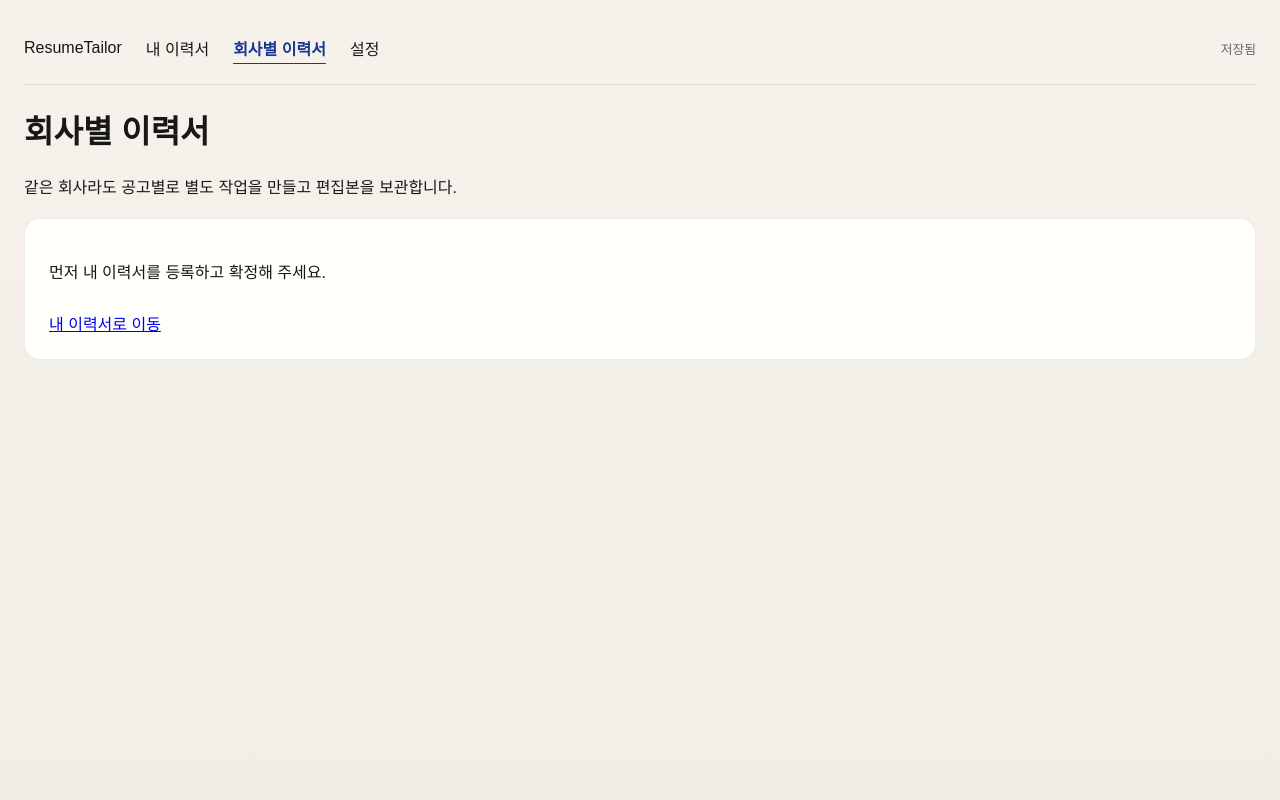
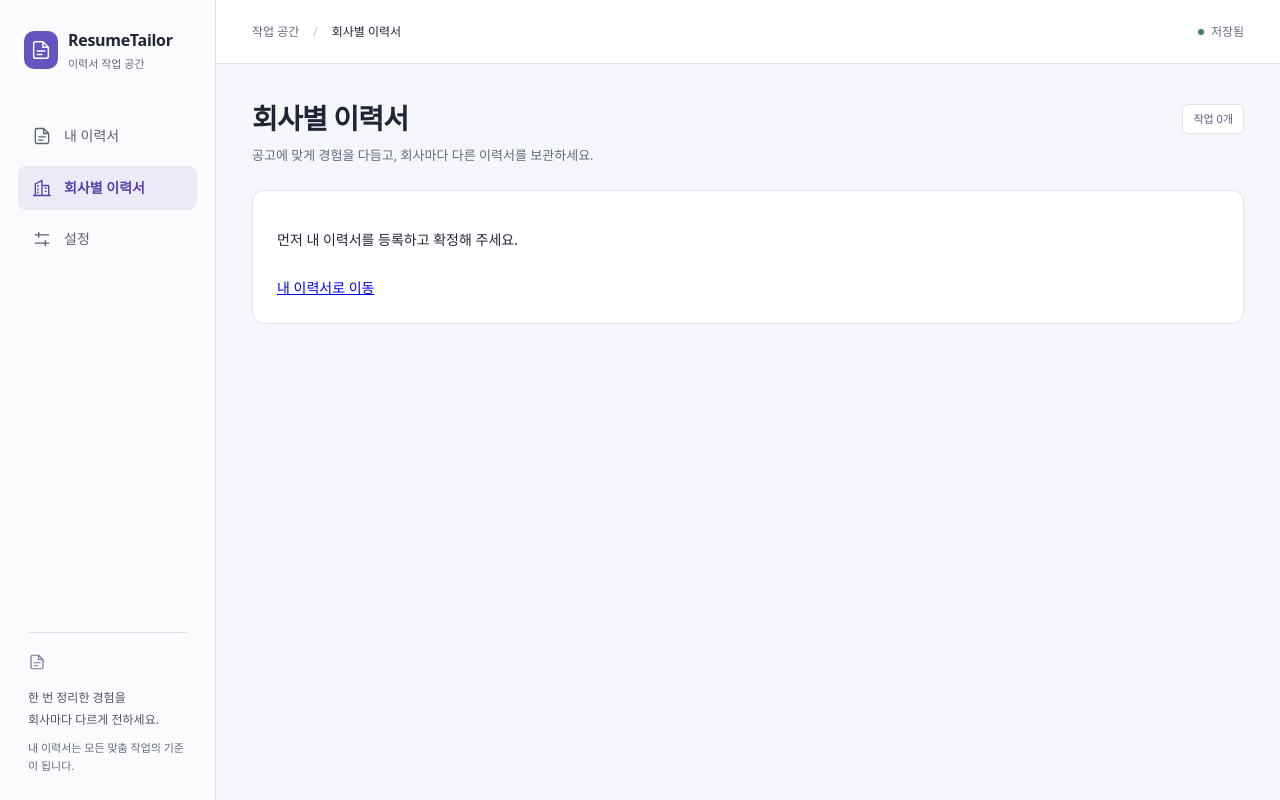
Before and after one commit to aqwsde321/resume-tailor, a Next.js app: page /workspace/companies in a window 1280 px wide. Built offline with nearby package versions, Linux system fonts and the light colour scheme.

Commit message:
feat: 회사별 이력서에 문서 작업 공간 디자인 적용

```diff
--- a/src/app/workspace/companies/[id]/page.tsx
+++ b/src/app/workspace/companies/[id]/page.tsx
@@ -36,7 +36,7 @@ export default function CompanyWorkPage() {
   const companyCurrent = work.company && work.companySourceText === work.document.text;
   return <><Link href="/workspace/companies">← 회사별 이력서 목록</Link><h1>{work.title}</h1>
     {error && <p role="alert">{error}</p>}
-    <details open={!work.company}><summary>공고 원문 검토·수정</summary><DocumentEditor document={work.document} settings={workspace.settings} onChange={(document) => { change((current) => ({ ...current, document })); setCandidate(null); }} />
+    <details open={!work.company}><summary>공고 원문 검토·수정</summary><DocumentEditor variant="studio" document={work.document} settings={workspace.settings} onChange={(document) => { change((current) => ({ ...current, document })); setCandidate(null); }} />
       <button className="primary" disabled={busy || !work.document.text.trim() || Boolean(work.document.proposal) || work.document.annotations.some((item) => item.status === "pending")} onClick={() => void task(async () => {
         const company = await workspaceRequest<Company>("/api/company", jsonRequest({ text: work.document.text, agent })); setCandidate({ company, sourceText: work.document.text });
       })}>검토한 공고 정리</button>
@@ -63,7 +63,7 @@ export default function CompanyWorkPage() {
         <section className="card"><h2>회사별 편집본</h2><pre>{resumeToMarkdown(work.resume)}</pre>
           <button disabled={busy} onClick={() => change((current) => ({ ...current, versions: [...current.versions, { id: crypto.randomUUID(), resume: current.resume!, intro: current.intro, createdAt: new Date().toISOString() }] }))}>현재 버전 보관</button>
         </section>
-        <details><summary>이력서 직접 수정·추가 댓글</summary><DocumentEditor document={work.resumeDocument ?? newTextDocument("resume", work.title, resumeToMarkdown(work.resume))} settings={workspace.settings} onChange={(resumeDocument) => { change((current) => ({ ...current, resumeDocument })); setEditedCandidate(null); }} />
+        <details><summary>이력서 직접 수정·추가 댓글</summary><DocumentEditor variant="studio" document={work.resumeDocument ?? newTextDocument("resume", work.title, resumeToMarkdown(work.resume))} settings={workspace.settings} onChange={(resumeDocument) => { change((current) => ({ ...current, resumeDocument })); setEditedCandidate(null); }} />
           <button disabled={busy || !work.resumeDocument || Boolean(work.resumeDocument.proposal) || work.resumeDocument.annotations.some((item) => item.status === "pending")} onClick={() => void task(async () => {
             const resume = await workspaceRequest<Resume>("/api/resume", jsonRequest({ text: work.resumeDocument!.text, agent }));
             setEditedCandidate({ resume, sourceText: work.resumeDocument!.text });
--- a/src/app/workspace/companies/page.tsx
+++ b/src/app/workspace/companies/page.tsx
@@ -7,10 +7,10 @@ import { createCompanyWork } from "@/entities/workspace/model/operations";
 export default function CompaniesPage() {
   const { workspace, update } = useWorkspace(); const router = useRouter();
   if (!workspace) return null;
-  return <><h1>회사별 이력서</h1><p>같은 회사라도 공고별로 별도 작업을 만들고 편집본을 보관합니다.</p>
-    {!workspace.master?.resume ? <section className="card"><p>먼저 내 이력서를 등록하고 확정해 주세요.</p><Link href="/workspace/resume">내 이력서로 이동</Link></section> : <details open={workspace.works.length === 0}><summary>새 공고로 이력서 만들기</summary><SourceInput kind="job" onImport={(document) => {
+  return <div className="studio-companies"><header className="studio-page-heading"><div><h1>회사별 이력서</h1><p>공고에 맞게 경험을 다듬고, 회사마다 다른 이력서를 보관하세요.</p></div><span className="studio-state-badge">작업 {workspace.works.length}개</span></header>
+    {!workspace.master?.resume ? <section className="card"><p>먼저 내 이력서를 등록하고 확정해 주세요.</p><Link href="/workspace/resume">내 이력서로 이동</Link></section> : <details className="studio-new-work" open={workspace.works.length === 0}><summary>새 공고로 이력서 만들기</summary><SourceInput kind="job" onImport={(document) => {
       const work = createCompanyWork(workspace.master!, document); update((previous) => ({ ...previous, works: [work, ...previous.works] })); router.push(`/workspace/companies/${work.id}`);
     }} /></details>}
     <div className="work-list">{[...workspace.works].sort((a, b) => b.updatedAt.localeCompare(a.updatedAt)).map((work) => <Link key={work.id} href={`/workspace/companies/${work.id}`}><strong>{work.title}</strong><span>{work.company ? `${work.company.companyName} · ${work.company.jobTitle}` : "공고 검토 중"}</span><small>최근 수정 {new Date(work.updatedAt).toLocaleString("ko-KR")} · 보관 버전 {work.versions.length}개</small></Link>)}</div>
-  </>;
+  </div>;
 }
--- a/src/features/workspace/ui/workspace-shell.tsx
+++ b/src/features/workspace/ui/workspace-shell.tsx
@@ -7,20 +7,21 @@ import { StudioIcon } from "./studio-icon";
 export function WorkspaceShell({ children }: { children: ReactNode }) {
   const pathname = usePathname();
   const { workspace, error, status, reload } = useWorkspace();
-  const studio = pathname === "/workspace/resume";
+  const studio = pathname.startsWith("/workspace/");
+  const section = pathname.startsWith("/workspace/companies") ? "회사별 이력서" : pathname === "/workspace/settings" ? "설정" : "내 이력서";
   return <div className={`workspace-app${studio ? " resume-studio" : ""}`}>
     {studio ? <>
       <a className="studio-skip" href="#workspace-main">본문으로 건너뛰기</a>
       <aside className="studio-sidebar" aria-label="작업 공간 탐색">
         <Link className="studio-brand" href="/workspace/resume"><span className="studio-brand-mark"><StudioIcon name="document" size={22} /></span><span>ResumeTailor<small>이력서 작업 공간</small></span></Link>
         <nav aria-label="주 메뉴">
-          <Link href="/workspace/resume" aria-current="page"><StudioIcon name="document" />내 이력서</Link>
-          <Link href="/workspace/companies"><StudioIcon name="company" />회사별 이력서</Link>
-          <Link href="/workspace/settings"><StudioIcon name="settings" />설정</Link>
+          <Link href="/workspace/resume" aria-current={section === "내 이력서" ? "page" : undefined}><StudioIcon name="document" />내 이력서</Link>
+          <Link href="/workspace/companies" aria-current={section === "회사별 이력서" ? "page" : undefined}><StudioIcon name="company" />회사별 이력서</Link>
+          <Link href="/workspace/settings" aria-current={section === "설정" ? "page" : undefined}><StudioIcon name="settings" />설정</Link>
         </nav>
         <div className="studio-sidebar-note"><StudioIcon name="document" size={18} /><p>한 번 정리한 경험을<br />회사마다 다르게 전하세요.</p><small>내 이력서는 모든 맞춤 작업의 기준이 됩니다.</small></div>
       </aside>
-      <header className="studio-topbar"><span>작업 공간<span className="studio-crumb-divider">/</span><strong>내 이력서</strong></span><span className="studio-save" role="status"><i data-error={Boolean(error)} />{status}</span></header>
+      <header className="studio-topbar"><span>작업 공간<span className="studio-crumb-divider">/</span><strong>{section}</strong></span><span className="studio-save" role="status"><i data-error={Boolean(error)} />{status}</span></header>
     </> : <header className="workspace-header"><Link href="/workspace/resume">ResumeTailor</Link><nav aria-label="주 메뉴">
       <Link href="/workspace/resume" aria-current={pathname === "/workspace/resume" ? "page" : undefined}>내 이력서</Link>
       <Link href="/workspace/companies" aria-current={pathname.startsWith("/workspace/companies") ? "page" : undefined}>회사별 이력서</Link>
--- a/src/features/workspace/workspace.css
+++ b/src/features/workspace/workspace.css
@@ -198,6 +198,33 @@
 .studio-enrichment .card > p { color: var(--muted); font-size: 12px; }
 .studio-enrichment label { font-size: 12px; }
 .studio-main [role=alert] { scroll-margin-top: 24px; }
+.studio-companies, .studio-settings { max-width: 1100px; margin-inline: auto; }
+.studio-new-work { margin: 24px 0 28px; padding: 0 24px; border: 1px solid var(--line); border-radius: 10px; background: white; }
+.studio-new-work > summary { padding-block: 18px; color: var(--primary-strong); font-weight: 600; }
+.resume-studio .studio-new-work .card { margin-top: 0; padding: 20px 0; border: 0; }
+.resume-studio .work-list { gap: 12px; }
+.resume-studio .work-list a { position: relative; padding: 22px 24px; border-radius: 10px; background: #fff; border-color: var(--line); }
+.resume-studio .work-list a::after { position: absolute; top: 22px; right: 24px; content: "›"; font-size: 24px; color: var(--primary); }
+.resume-studio .work-list a:hover { border-color: #b5a9dc; background: #fcfbff; }
+.resume-studio .work-list strong { padding-right: 24px; font-size: 15px; font-weight: 600; overflow-wrap: anywhere; }
+.resume-studio .work-list span { color: var(--muted); font-size: 12px; }
+.resume-studio .work-list small { margin-top: 8px; color: var(--muted); font-size: 11px; font-variant-numeric: tabular-nums; }
+.resume-studio .studio-settings-section { display: grid; grid-template-columns: minmax(180px, .8fr) minmax(0, 2fr); column-gap: 44px; row-gap: 10px; margin-block: 18px; padding: 28px; }
+.studio-settings-section > h2 { grid-column: 1; grid-row: 1; margin: 0; font-size: 16px; font-weight: 600; }
+.studio-settings-section > :not(h2) { grid-column: 2; min-width: 0; }
+.studio-settings-section > p { margin: 0; color: var(--muted); font-size: 12px; line-height: 1.85; }
+.resume-studio .studio-settings-section label { margin-block: 6px; font-size: 12px; }
+.studio-settings-section > button, .studio-settings-section > a { justify-self: start; }
+.studio-settings-section .nav-btn { padding: 8px 12px; border: 1px solid var(--line); border-radius: 7px; background: #f5f2fc; color: var(--primary-strong); text-decoration: none; font-size: 12px; }
+.studio-settings-section a:hover { text-decoration: underline; }
+.studio-main > h1 { margin-top: 14px; font-size: 26px; overflow-wrap: anywhere; }
+.studio-main > details { padding: 12px 0; }
+@media(max-width: 850px) {
+  .resume-studio .studio-settings-section { grid-template-columns: minmax(0, 1fr); padding: 22px; gap: 14px; }
+  .studio-settings-section > h2 { grid-column: 1; grid-row: auto; margin-bottom: 4px; }
+  .studio-settings-section > :not(h2) { grid-column: 1; }
+  .studio-new-work { padding-inline: 16px; }
+}
 @media (min-width: 1600px) { .studio-main { padding-inline: 52px; } }
 @media (max-width: 1180px) {
   .resume-studio { grid-template-columns: 190px minmax(0, 1fr); }
```
